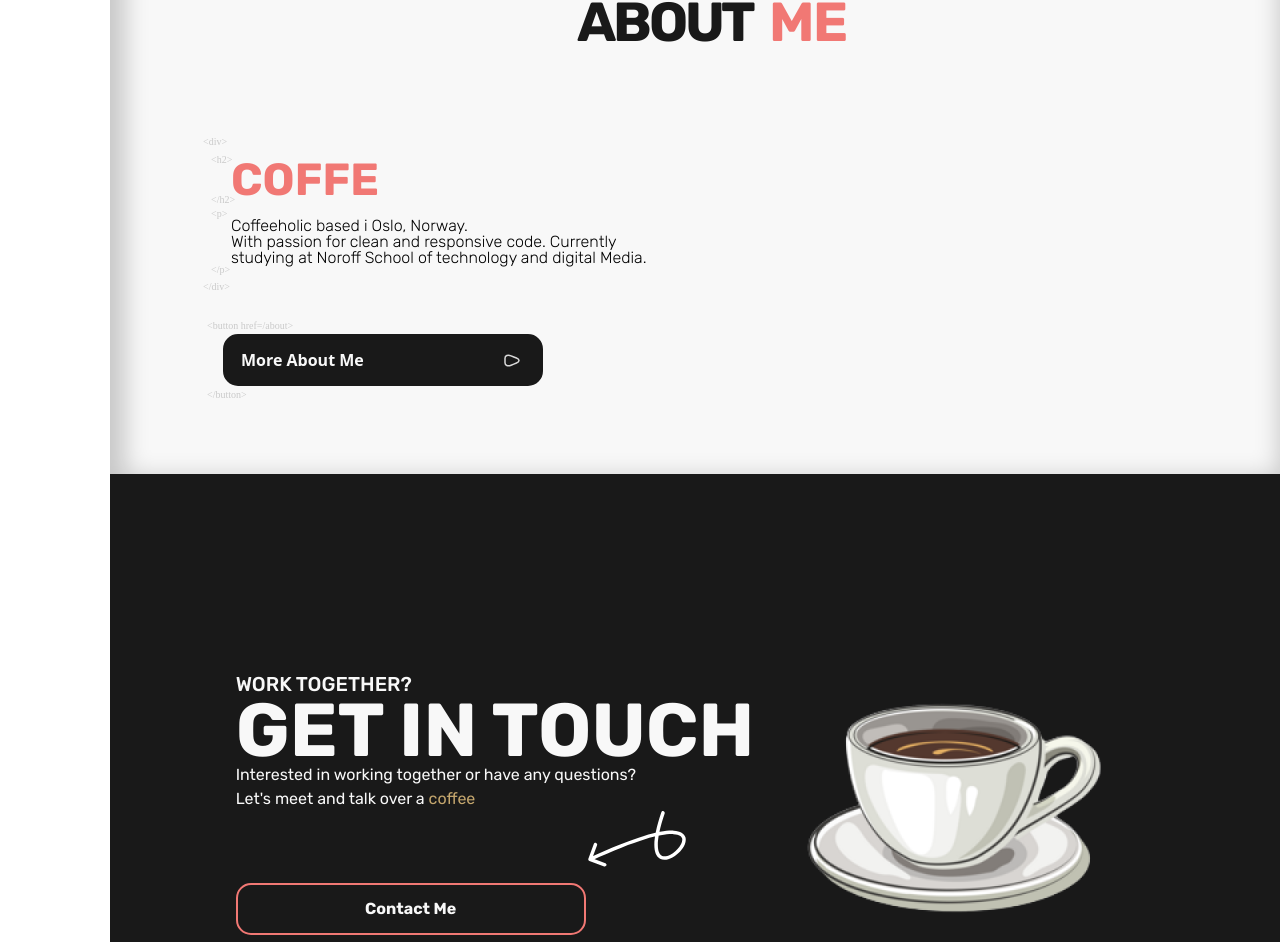
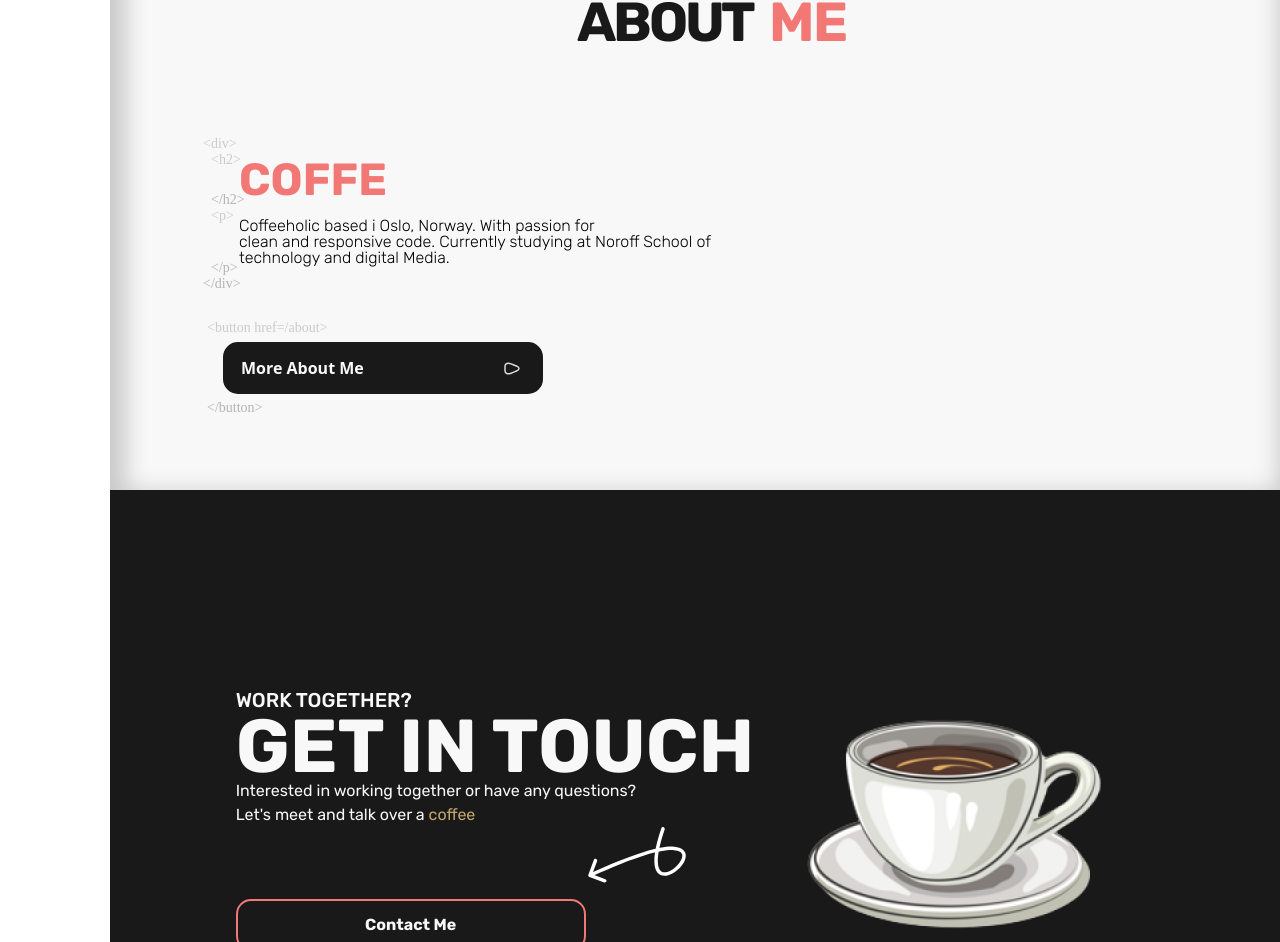
Before and after one commit to CarlLinusHedlund/CarlLinusHedlundDevs, a React (Vite) app: page / in a window 1280 px wide. Shown: the part 2771-3713 px from the top of the page. Built offline with nearby package versions, Linux system fonts and the light colour scheme; a web font is replaced by a local one.

Commit message:
adds styling

```diff
--- a/src/components/main/about/about.jsx
+++ b/src/components/main/about/about.jsx
@@ -2,7 +2,11 @@ import { React } from 'react';
 
 function AboutPage() {
   return (
-    <h1>About me</h1>
+    <section className=' px-8 bg-primaryDark w-full h-full '>
+      <div className=' h-screen '>
+
+      </div>
+    </section>
   );
 }
 
--- a/src/components/main/home/aboutSection.jsx
+++ b/src/components/main/home/aboutSection.jsx
@@ -71,13 +71,13 @@ function AboutSection() {
           </div>
         </div>
       </div>
-      <div className=" htmlTags before:content-['<div>'] after:content-['</div>'] flex flex-col gap-3 relative pl-2 ml-1 py-4 my-20 mb-10">
-        <h2 ref={el} className=" pl-1 py-1 md:py-3 relative htmlTags before:content-['<h2>'] after:content-['</h2>'] min-h-[32px] md:min-h-[44px] leading-5 font-rubik font-bold text-[22px] xxs:text-[27px] xs:text-[33px] sm:text-[35px] md:text-[45px] text-primaryCoral "></h2>
-        <p className=" pl-1 py-0 sm:py-1 relative htmlTags before:content-['<p>'] after:content-['</p>'] text-textXS md:text-textSM font-rubik font-normal md:font-light leading-4 max-w-sm md:max-w-md ">
-          Coffeeholic based i Oslo, Norway. <br /> With passion for clean and responsive code. Currently studying at Noroff School of technology and digital Media.
+      <div className=" htmlTags before:content-['<div>'] after:content-['</div>'] flex flex-col gap-3 relative pl-2 ml-1 py-4 my-20 mb-10 md:after:text-sm md:before:text-sm">
+        <h2 ref={el} className=" pl-1 md:pl-3 py-1 md:py-3 relative htmlTags before:content-['<h2>'] after:content-['</h2>'] min-h-[32px] md:min-h-[44px] leading-5 font-rubik font-bold text-[22px] xxs:text-[27px] xs:text-[33px] sm:text-[35px] md:text-[45px] text-primaryCoral md:after:text-sm md:before:text-sm "></h2>
+        <p className=" pl-1 md:pl-3 py-0 sm:py-1 relative htmlTags before:content-['<p>'] after:content-['</p>'] text-textXS md:text-textSM font-rubik font-normal md:font-light leading-4 max-w-sm md:max-w-lg md:after:text-sm md:before:text-sm ">
+          Coffeeholic based i Oslo, Norway. With passion for <br /> clean and responsive code. Currently studying at Noroff School of technology and digital Media.
         </p>
       </div>
-      <div className="ml-2 py-2 max-w-xs htmlTags relative before:content-['<button\00a0href=/about>'] after:content-['</button>'] lg:hover:hoverShadowDark duration-300 ">
+      <div className="ml-2 py-2 max-w-xs htmlTags relative before:content-['<button\00a0href=/about>'] after:content-['</button>'] lg:hover:hoverShadowDark duration-300 md:after:text-sm md:before:text-sm md:py-4 ">
         <Link to='/about' className="w-fit">
           <button  className=' group  w-full btn flex items-center justify-between border-primaryDark bg-primaryDark lg:hover:scale-105 duration-300 max-w-xs  ' >
               <p className='text-primaryWhite font-semibold text-textSM' >More About Me</p>
--- a/src/index.css
+++ b/src/index.css
@@ -53,11 +53,15 @@ body::-webkit-scrollbar {
   }
 
   .htmlTags {
-    @apply before:absolute before:font-shadows before:-top-2 before:-left-4 before:text-[10px] before:font-light before:text-primaryDark before:opacity-20 after:absolute after:-bottom-2 after:-left-4 after:font-shadows after:font-light after:text-[10px] after:text-primaryDark after:opacity-20
+    @apply before:absolute before:font-shadows before:-top-2 before:-left-4 before:text-[10px] before:font-light before:text-primaryDark before:opacity-20 after:absolute after:-bottom-2 after:-left-4 after:font-shadows after:font-light after:text-[10px] after:text-primaryDark after:opacity-30 md:after:text-sm md:before:text-sm
+  }
+
+  .hoverShadow {
+    filter: drop-shadow(0px 4px 29px rgba(241, 120, 116, 0.68)) drop-shadow(0px 0.500862px 3.63125px rgba(241, 120, 116, 0.34));
   }
 
   .hoverShadowDark {
-    filter: drop-shadow(0px 100px 80px rgba(0, 0, 0, 0.3)) drop-shadow(0px 41.7776px 33.4221px rgba(0, 0, 0, 0.215656)) drop-shadow(0px 22.3363px 17.869px rgba(0, 0, 0, 0.178832)) drop-shadow(0px 12.5216px 10.0172px rgba(0, 0, 0, 0.15)) drop-shadow(0px 6.6501px 5.32008px rgba(0, 0, 0, 0.121168)) drop-shadow(0px 2.76726px 2.21381px rgba(0, 0, 0, 0.0843437));
+    filter: drop-shadow(0px 72px 101px rgba(0, 0, 0, 0.13)) drop-shadow(0px 30.0799px 42.1954px rgba(0, 0, 0, 0.0934511)) drop-shadow(0px 16.0821px 22.5597px rgba(0, 0, 0, 0.0774939)) drop-shadow(0px 9.01552px 12.6468px rgba(0, 0, 0, 0.065)) drop-shadow(0px 4.78807px 6.7166px rgba(0, 0, 0, 0.0525061)) drop-shadow(0px 1.99242px 2.79493px rgba(0, 0, 0, 0.0365489));
   }
 
   .innerShadowContainer {
```
